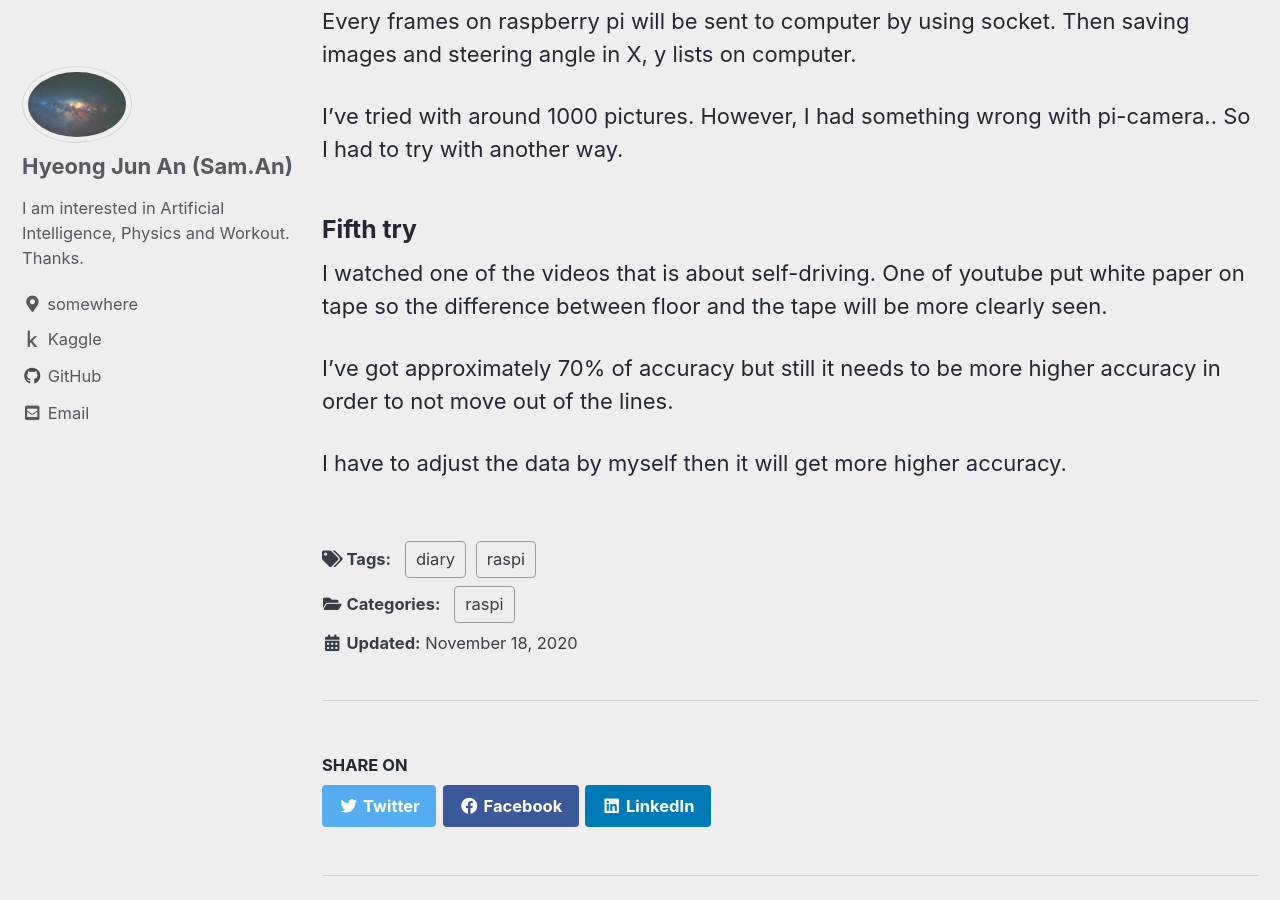
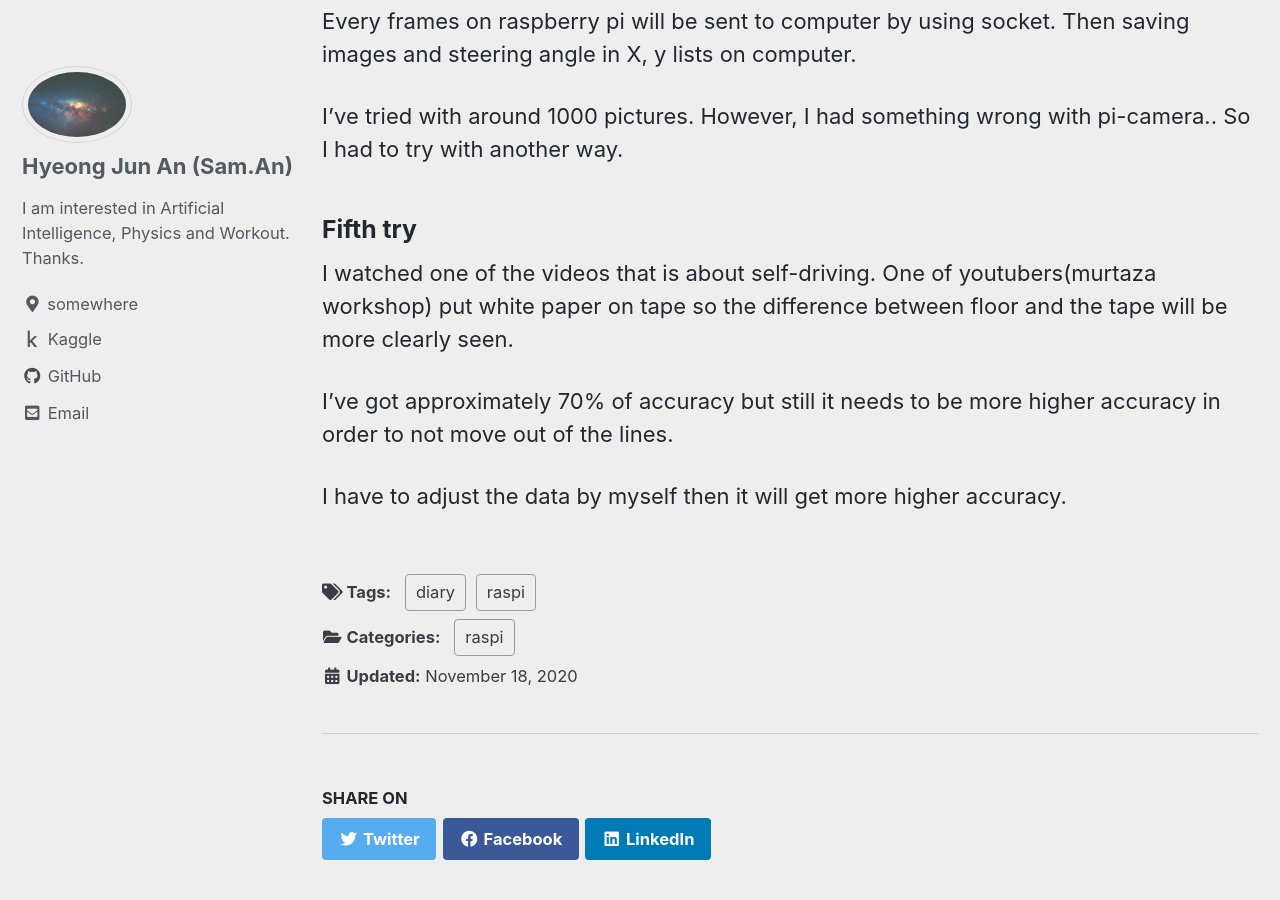
Before and after one commit to sammiee5311/sammiee5311.github.com, a Jekyll site: the page built from _posts/2020-10-01-[Raspi]Self-Driving.md, in a window 1280 px wide and 900 px high, scrolled down 3928 px. Built offline with Jekyll 4.4.1, drawn with Linux system fonts in a browser that asks for light colours; cached includes are drawn as plain includes.

Commit message:
Update 2020-10-01-[Raspi]Self-Driving.md

```diff
--- a/_posts/2020-10-01-[Raspi]Self-Driving.md
+++ b/_posts/2020-10-01-[Raspi]Self-Driving.md
@@ -92,7 +92,7 @@ I've tried with around 1000 pictures. However, I had something wrong with pi-cam
 
 ### Fifth try
 
-I watched one of the videos that is about self-driving. One of youtube put white paper on tape so the difference between floor and the tape will be more clearly seen. <br>
+I watched one of the videos that is about self-driving. One of youtubers(murtaza workshop) put white paper on tape so the difference between floor and the tape will be more clearly seen. <br>
 
 I've got approximately 70% of accuracy but still it needs to be more higher accuracy in order to not move out of the lines. <br>
 
```
